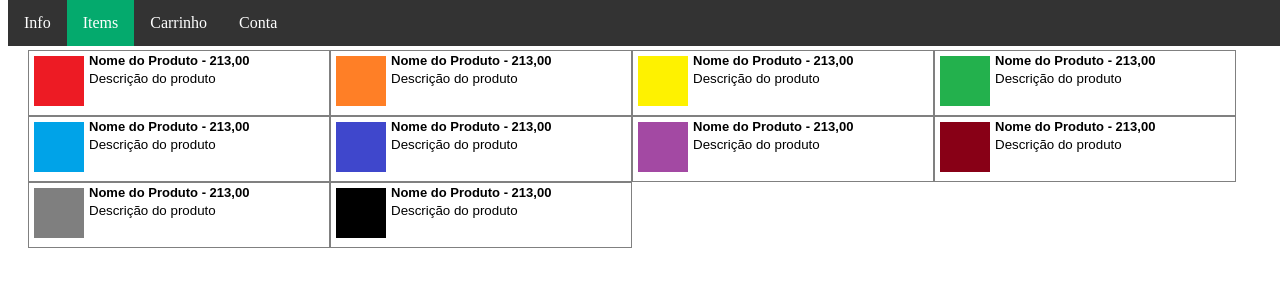
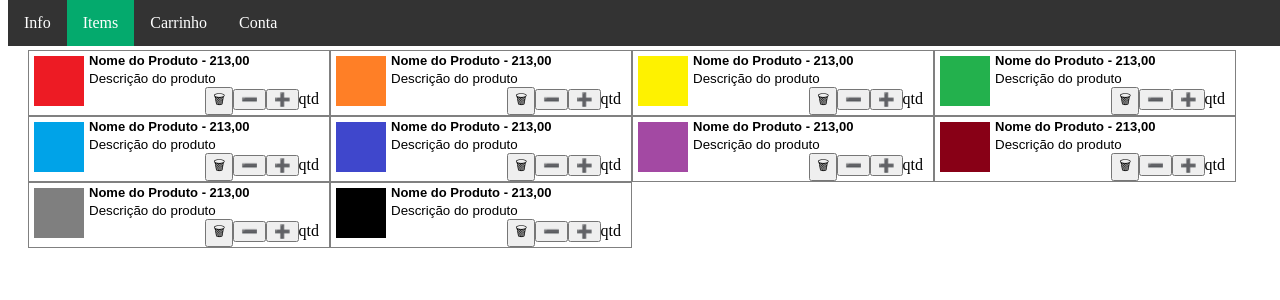
Before and after one commit to saintclair-lima/loja, an Angular app: page / in a window 1280 px wide. Both pictures are taken after a click on the link "Items". Shown: the top 300 px of the page. Built offline with nearby package versions, Linux system fonts and the light colour scheme.

Commit message:
Adicionados os últimos elementos dos itens - botões de aumentar e diminuir quantidade no carrinho. Falta implementar a lógica.

```diff
--- a/src/app/itens/item-medio/item-medio.component.css
+++ b/src/app/itens/item-medio/item-medio.component.css
@@ -2,6 +2,10 @@ img {
     height: 50px;
 }
 
+.alinhada_direita {
+  padding-right:10px;
+  text-align:right;
+}
 .div_imagem{
     padding: 5px;
     float: left;
--- a/src/app/itens/item-medio/item-medio.component.html
+++ b/src/app/itens/item-medio/item-medio.component.html
@@ -5,5 +5,11 @@
             <div class="div_titulo"><span class="nome_prod">Nome do Produto - </span><span class="preco_prod">213,00</span></div>
             <div class="div_desc"><span class="desc_prod">Descrição do produto</span></div>
         </div>
+        <div class="alinhada_direita">
+          <button>🗑</button>
+          <button>&#10134;</button>
+          <button>&#10133;</button>
+          <span>qtd</span>
+        </div>
     </div>
 </section>
```
